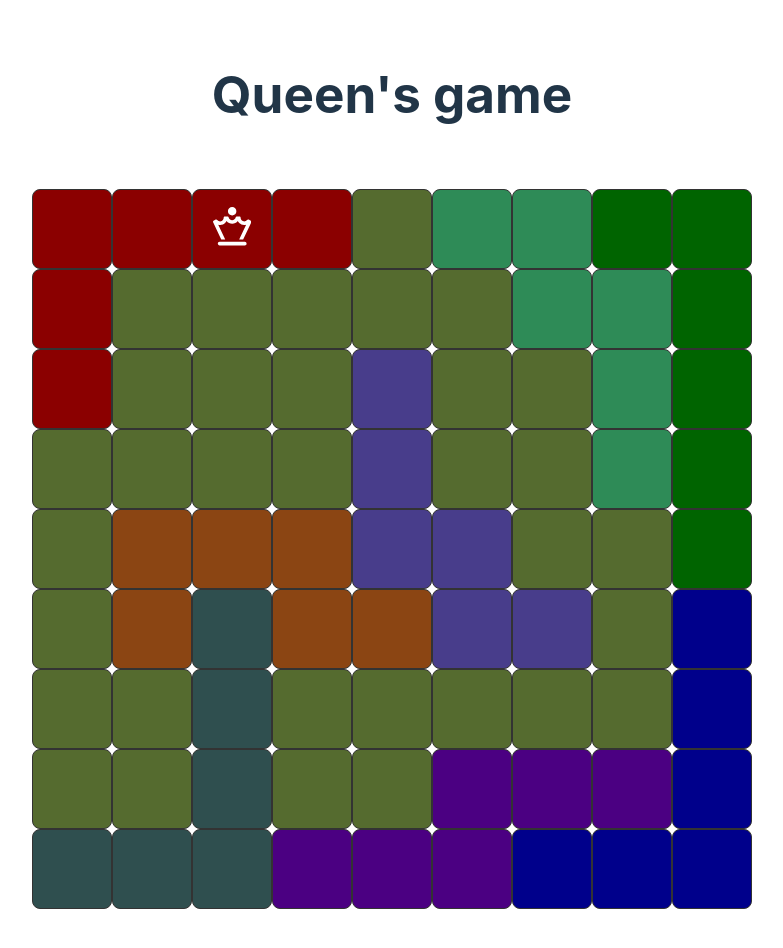
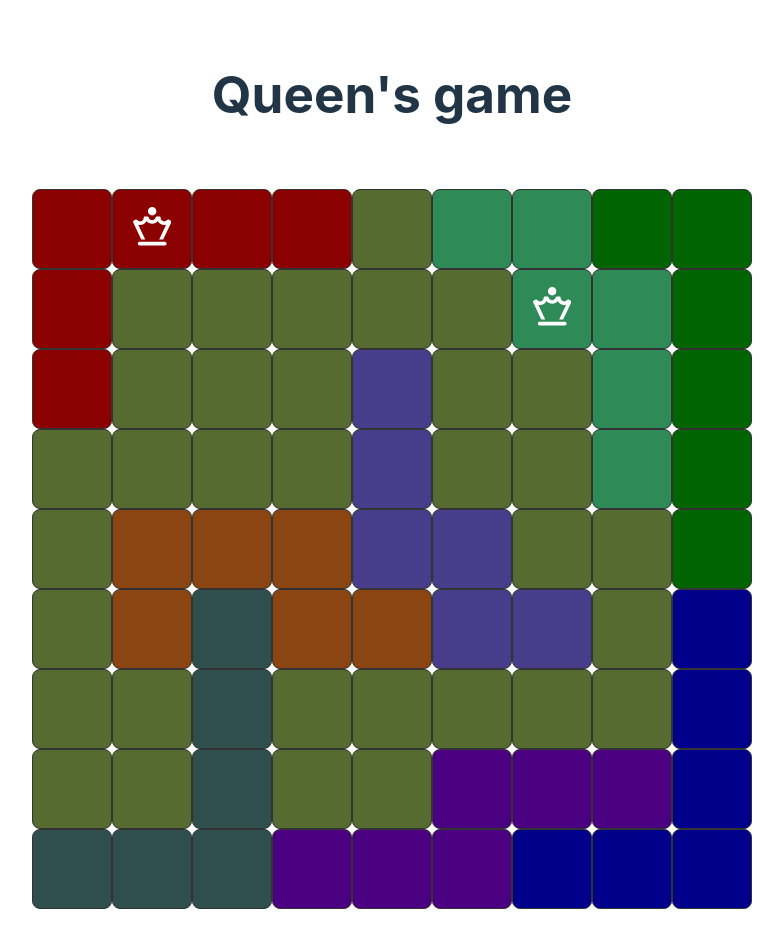
Before and after one commit to Jose-Tejero/queensgame, a React (Vite) app: page / in a window 1280 px wide. Shown: the top 948 px of the page, without its empty margins (248-1031 px from the left). Built offline with nearby package versions, Linux system fonts and the light colour scheme.

Commit message:
Reinas iniciales bloqueadas

```diff
--- a/src/App.jsx
+++ b/src/App.jsx
@@ -3,8 +3,14 @@ import { useEffect, useState } from 'react';
 import RowElement from './components/RowElement';
 
 function App() {
+
+  const initialQueens = [
+    { indexRow: 1, indexCol: 2 },
+    { indexRow: 2, indexCol: 7 },
+  ];
+
   const [count, setCount] = useState(5);
-  const [queenPosition, setQueenPosition] = useState([]);
+  const [queenPosition, setQueenPosition] = useState(initialQueens);
   const [polarQueen, setPolarQueen] = useState([]);
   const [rules, setRules] = useState({
     forbiddenDiagonal1: [],
@@ -121,6 +127,7 @@ function App() {
             isRowForbidden={isRowForbidden(index + 1)}
             isColForbidden={isColForbidden}
             rules={rules}
+            initialQueens={initialQueens}
           />
         ))}
       </div>
--- a/src/components/Cell.jsx
+++ b/src/components/Cell.jsx
@@ -12,6 +12,7 @@ function Cell({
   isCornerForbidden,
   color,
   inicialState,
+  isBlocked,
 }) {
   const [count, setCount] = useState(inicialState);
 
@@ -51,6 +52,7 @@ function Cell({
       style={{ backgroundColor: color }}
       className='styled-button'
       onClick={handleClick}
+      disabled={isBlocked}
     >
       {renderIcon()}
     </button>
--- a/src/components/RowElement.jsx
+++ b/src/components/RowElement.jsx
@@ -12,8 +12,8 @@ function RowElement({
   isRowForbidden,
   isColForbidden,
   rules,
+  initialQueens,
 }) {
-
   useEffect(() => {
     console.log('Rules changed');
   }, [rules]);
@@ -39,9 +39,13 @@ function RowElement({
     return isForbidden1 || isForbidden2 || isForbidden3 || isForbidden4;
   };
 
-  const handleQueenInicialState = (posRow, powCol) => {
+  const handleQueenInicialState = (posRow, posCol) => {
 
-    return posRow === 0 && powCol === 2 ? 2 : 0;
+    const queenExists = initialQueens.some(
+      (element) => element.indexRow === posRow + 1 && element.indexCol === posCol + 1
+    );
+
+    return queenExists ? 2 : 0;
   };
 
   return (
@@ -57,6 +61,7 @@ function RowElement({
           isCornerForbidden={handleSetCornerForbidden(indexRow + 1, index + 1)}
           color={mapa94[indexRow][index]}
           inicialState={handleQueenInicialState(indexRow, index)}
+          isBlocked={handleQueenInicialState(indexRow, index)}
         />
       ))}
     </div>
```
